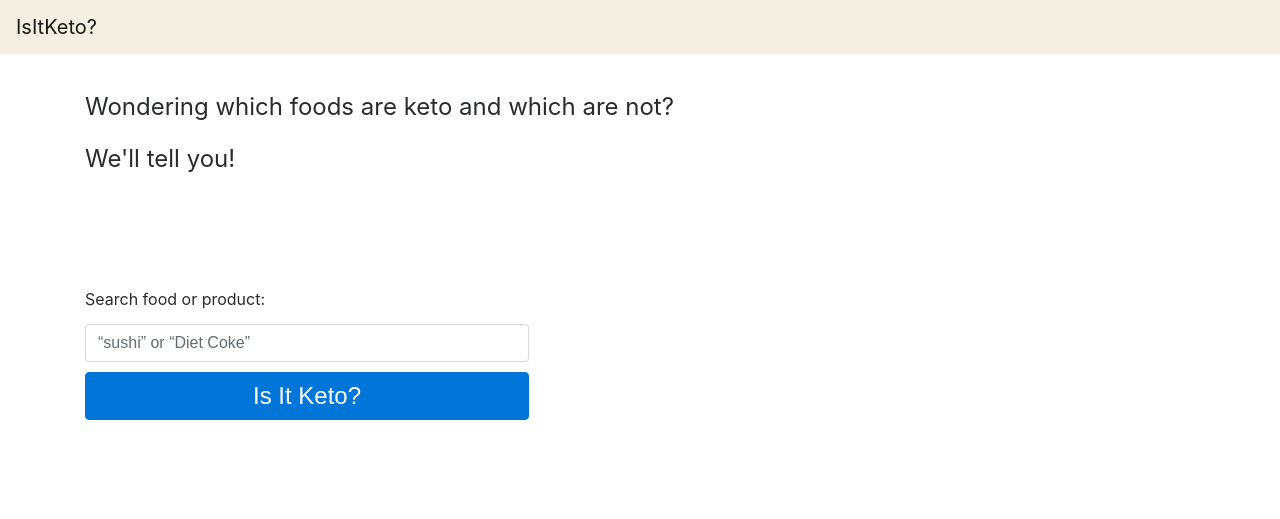
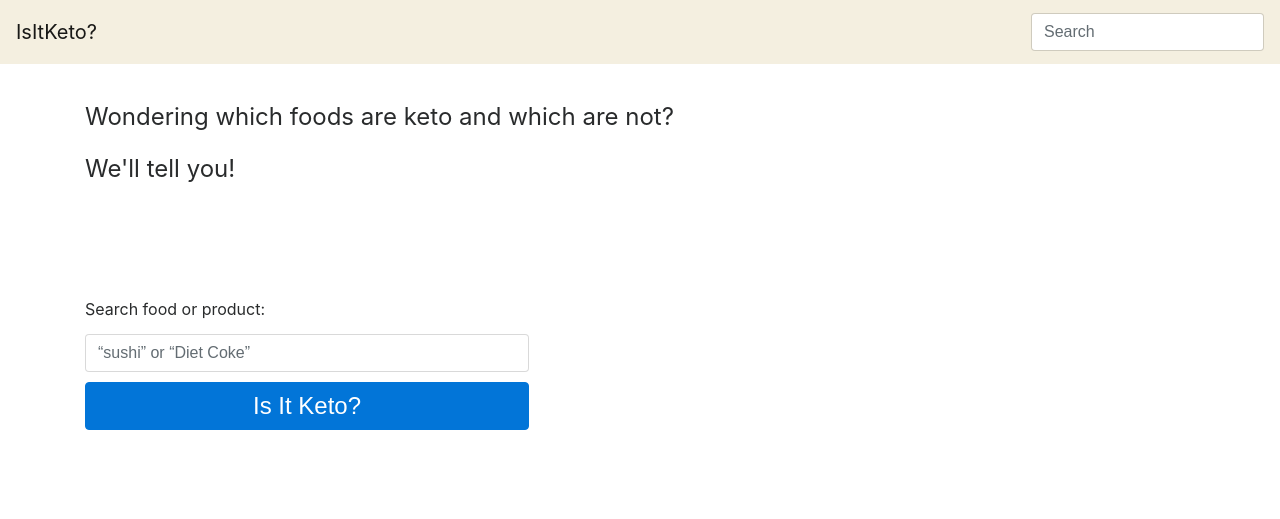
Before and after one commit to fernandalavalle/isitketo_webapp, a Flask app: template app/templates/index.html in a window 1280 px wide. Shown: the top 519 px of the page. Run offline with Flask 2, Linux system fonts and the light colour scheme; the template is opened without the code that fills it: most values are stand-ins (such as "Sample title", 1, 10 or a date in 2020); some libraries are stand-ins or nearby versions.

Commit message:
Adding search box to navbar

```diff
--- a/app/static/style.css
+++ b/app/static/style.css
@@ -1,6 +1,10 @@
 nav {
   margin-bottom: 35px;
   background-color: #f4efe0 !important;
+  display: flex !important;
+  flex-direction: row !important;
+  align-items: center;
+  justify-content: space-between;
 }
 
 #query {
--- a/app/templates/navbar.html
+++ b/app/templates/navbar.html
@@ -1,3 +1,8 @@
 <nav class="navbar navbar-light">
-    <a class="navbar-brand" href="/">IsItKeto?</a>
+  <a class="navbar-brand" href="/">IsItKeto?</a>
+  {% if title %}
+    <form onsubmit="location.href='https://isitketo.org/' + document.getElementById('query').value; return false;">
+        <input type="text" id="query" class="form-control" placeholder="Search" />
+    </form>
+  {% endif %}
 </nav>
```
